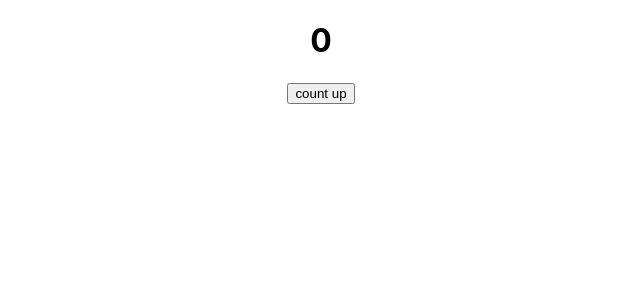
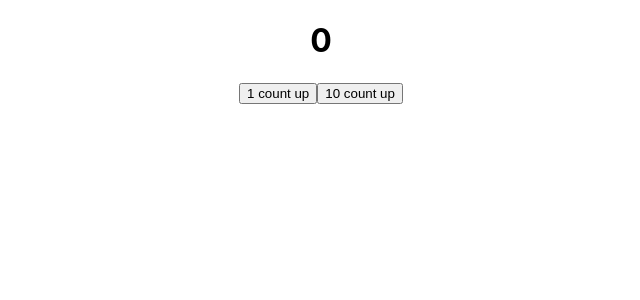
Before and after one commit to yk-port/react-hooks, a React (Create React App) app: page / in a window 1280 px wide. Shown: the top 300 px of the page, without its empty margins (319-959 px from the left). Built offline with nearby package versions, Linux system fonts and the light colour scheme.

Commit message:
feat: prevを使ってカウントを更新

```diff
--- a/src/components/CounterHook.js
+++ b/src/components/CounterHook.js
@@ -4,14 +4,20 @@
   const [count, setCount] = useState(0);
 
   const incrementCount = () => {
-    setCount(count + 1);
+    setCount(prevCount => prevCount + 1);
+  }
+
+  const incrementCountTen = () => {
+    for (let i = 0; i < 10; i++) {
+      setCount(prevCount => prevCount + 1);
+    }
   }
 
   return (
     <div>
       <h1>{count}</h1>
-      <button
-        onClick={incrementCount}>count up</button>
+      <button onClick={incrementCount}>1 count up</button>
+      <button onClick={incrementCountTen}>10 count up</button>
     </div>
   )
 }
```
